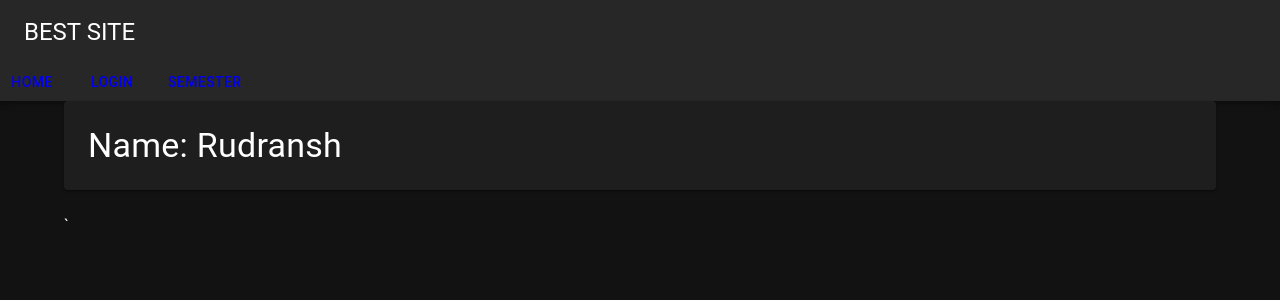
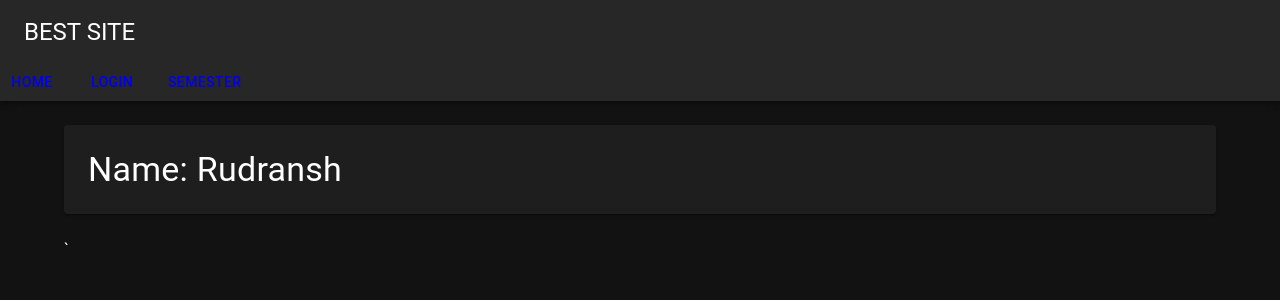
Before and after one commit to Ansh1902396/ISD-project-lnmiit, a React (Create React App) app in the folder project/: page /Semester in a window 1280 px wide. Shown: the top 300 px of the page. Built offline with nearby package versions, Linux system fonts and the light colour scheme.

Commit message:
modified:   project/src/pages/Semester.js

```diff
--- a/project/src/pages/Semester.js
+++ b/project/src/pages/Semester.js
@@ -7,7 +7,7 @@ const Semester = () => {
 
     for ( let i = 0; i < numSem; i++){
     return(
-        <Container>
+        < Container sx={{padding:3}} >
             <Grid container spacing={3}>
                 <Grid item xs = {12}>
                     <Paper>
```
